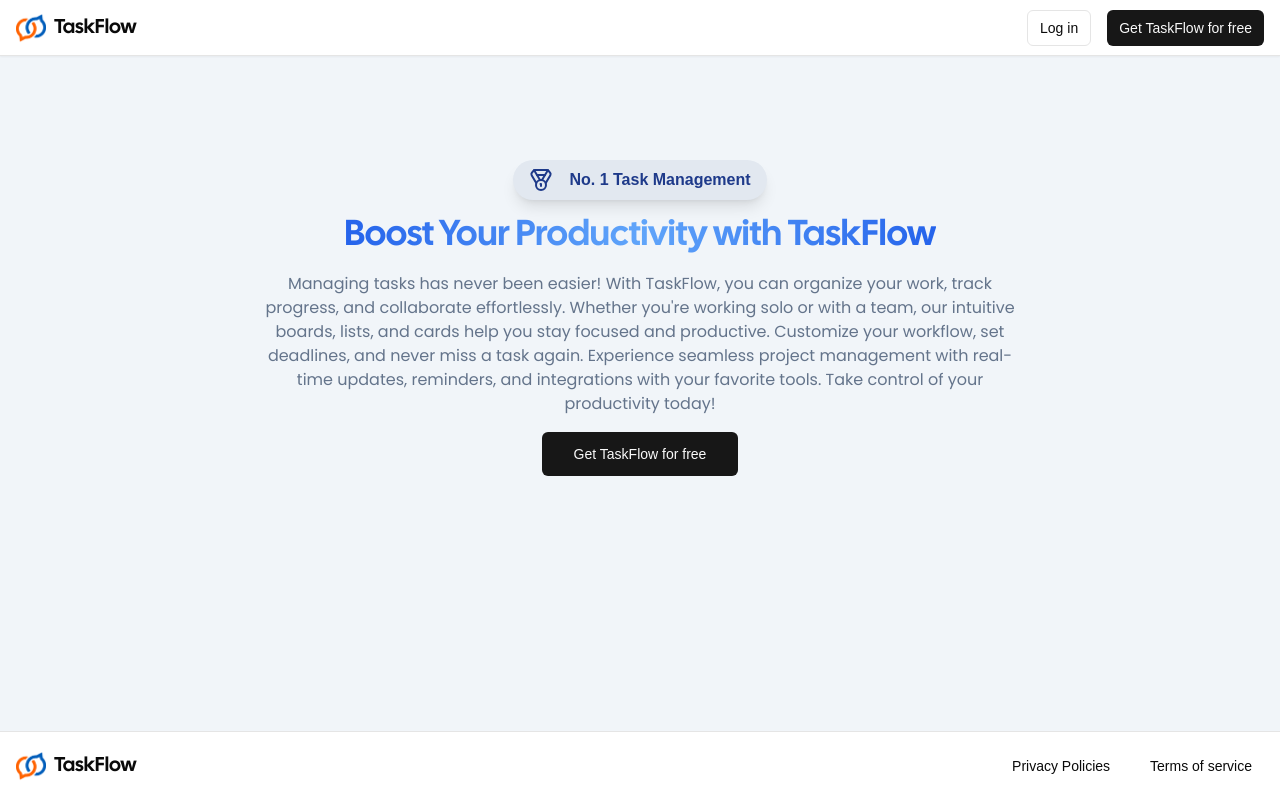
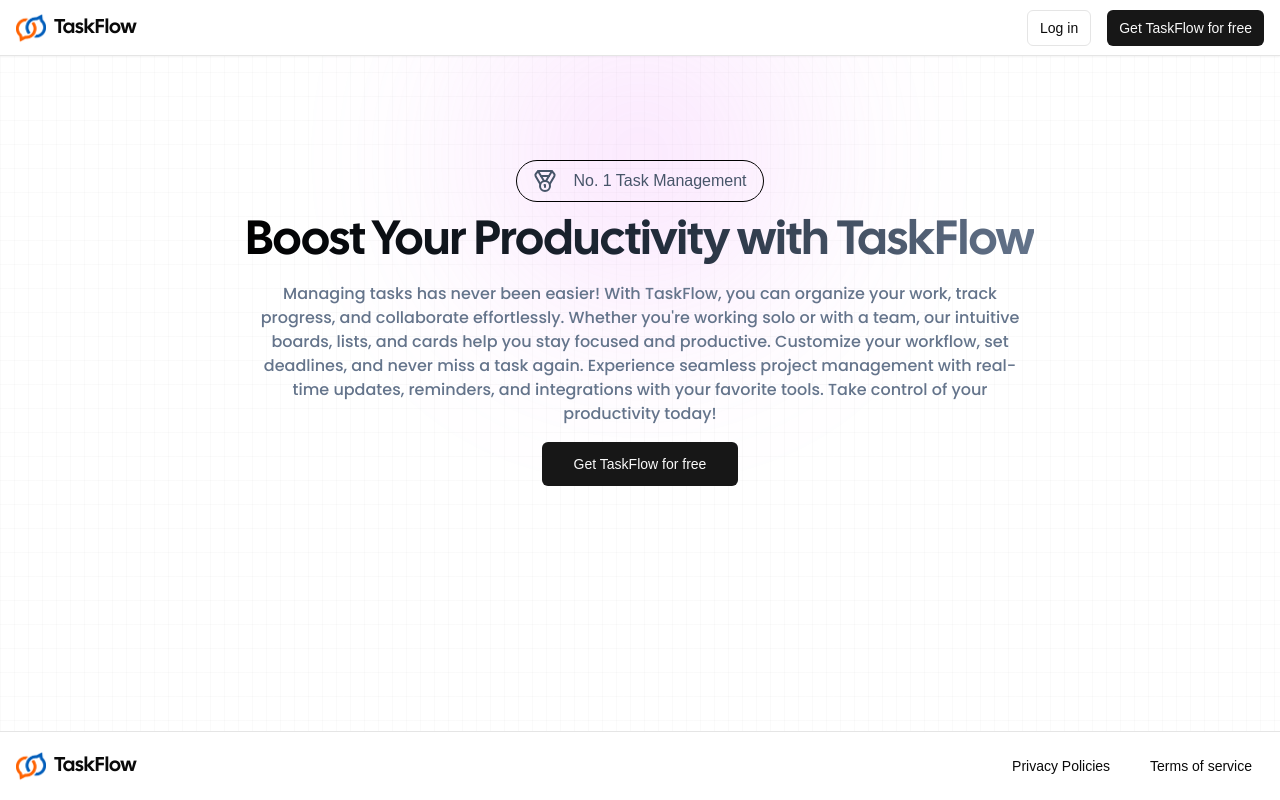
Before and after one commit to HarshalMargaj/taskflow, a Next.js app: page / in a window 1280 px wide. Built offline with nearby package versions, Linux system fonts and the light colour scheme.

Commit message:
update marketing page

```diff
--- a/app/(marketing)/layout.tsx
+++ b/app/(marketing)/layout.tsx
@@ -3,7 +3,10 @@ import { Footer } from "./_components/Footer";
 
 const MarketingLayout = ({ children }: { children: React.ReactNode }) => {
 	return (
-		<div className="h-full bg-slate-100">
+		<div className="h-full">
+			<div className="fixed inset-0 -z-10 h-full w-full bg-white bg-[linear-gradient(to_right,#8080800a_1px,transparent_1px),linear-gradient(to_bottom,#8080800a_1px,transparent_1px)] bg-[size:14px_24px]">
+				<div className="fixed left-0 right-0 top-0 -z-10 m-auto h-[310px] w-[310px] rounded-full bg-fuchsia-400 opacity-20 blur-[100px]"></div>
+			</div>
 			<Navbar />
 			<main>{children}</main>
 			<Footer />
--- a/app/(marketing)/page.tsx
+++ b/app/(marketing)/page.tsx
@@ -18,13 +18,13 @@ const textFont = Poppins({
 const page = () => {
 	return (
 		<div className="flex justify-center items-center flex-col gap-4 px-10 pt-40">
-			<div className="flex items-center gap-4 bg-slate-200 text-blue-900 p-2 px-4 shadow-lg rounded-full font-bold">
+			<div className="flex items-center gap-4  text-slate-600 p-2 px-4  font-medium border rounded-full border-black">
 				<Medal />
 				No. 1 Task Management
 			</div>
 			<div
 				className={cn(
-					"text-3xl md:text-4xl font-semibold bg-gradient-to-r from-blue-600 via-blue-400 to-blue-600 bg-clip-text text-transparent antialiased text-center",
+					"text-3xl md:text-5xl font-semibold bg-gradient-to-r from-black via-gray-800 to-slate-500 bg-clip-text text-transparent antialiased text-center",
 					headingFont.className
 				)}
 			>
@@ -32,7 +32,7 @@ const page = () => {
 			</div>
 			<div
 				className={cn(
-					"text-slate-500 text-center md:max-w-3xl",
+					"text-slate-500 text-center md:max-w-3xl font-medium",
 					textFont.className
 				)}
 			>
--- /dev/null
+++ b/app/(platform)/(clerk)/protected/page.tsx
@@ -0,0 +1,7 @@
+import React from "react";
+
+const page = () => {
+	return <div>protected page</div>;
+};
+
+export default page;
```
